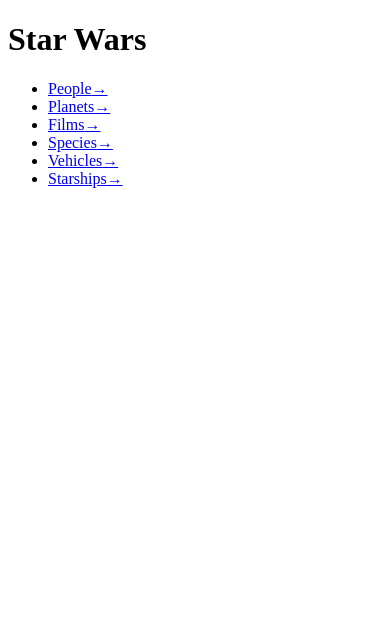
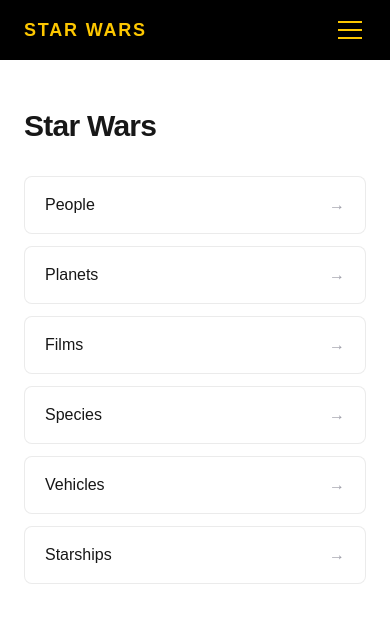
Before and after one commit to felipe-infantino/star-wars, a Next.js app: page / in a window 390 px wide. Shown: the top 620 px of the page. Built offline with nearby package versions, Linux system fonts and the light colour scheme.

Commit message:
feat: Navbar and layout implemented

```diff
--- /dev/null
+++ b/app/layout.tsx
@@ -0,0 +1,37 @@
+import type { Metadata } from "next";
+import { Geist, Geist_Mono } from "next/font/google";
+import "./globals.css";
+import Navbar from "@/components/Navbar";
+
+const geistSans = Geist({
+  variable: "--font-geist-sans",
+  subsets: ["latin"],
+});
+
+const geistMono = Geist_Mono({
+  variable: "--font-geist-mono",
+  subsets: ["latin"],
+});
+
+export const metadata: Metadata = {
+  title: "Star Wars",
+  description: "Star Wars",
+};
+
+export default function RootLayout({
+  children,
+}: Readonly<{
+  children: React.ReactNode;
+}>) {
+  return (
+    <html
+      lang="en"
+      className={`${geistSans.variable} ${geistMono.variable} h-full antialiased`}
+    >
+      <body className="min-h-full flex flex-col">
+        <Navbar />
+        {children}
+      </body>
+    </html>
+  );
+}
--- /dev/null
+++ b/components/Navbar.tsx
@@ -0,0 +1,72 @@
+"use client";
+
+import Link from "next/link";
+import { useState } from "react";
+
+const links = [
+  { href: "/", label: "Home" },
+  { href: "/people", label: "People" },
+  { href: "/planets", label: "Planets" },
+  { href: "/films", label: "Films" },
+  { href: "/species", label: "Species" },
+  { href: "/starships", label: "Starships" },
+  { href: "/vehicles", label: "Vehicles" },
+];
+
+export default function Navbar() {
+  const [open, setOpen] = useState(false);
+
+  return (
+    <nav className="bg-black text-yellow-400">
+      <div className="flex items-center justify-between px-6 py-4">
+        <Link href="/" className="font-bold tracking-widest text-lg hover:text-yellow-200 transition-colors">STAR WARS</Link>
+
+        <button
+          className="md:hidden flex flex-col gap-1.5 p-1 cursor-pointer"
+          onClick={() => setOpen((prev) => !prev)}
+          aria-label={open ? "Close menu" : "Open menu"}
+          aria-expanded={open}
+        >
+          <span
+            className={`block h-0.5 w-6 bg-yellow-400 transition-transform duration-300 origin-center ${open ? "translate-y-2 rotate-45" : ""}`}
+          />
+          <span
+            className={`block h-0.5 w-6 bg-yellow-400 transition-opacity duration-300 ${open ? "opacity-0" : ""}`}
+          />
+          <span
+            className={`block h-0.5 w-6 bg-yellow-400 transition-transform duration-300 origin-center ${open ? "-translate-y-2 -rotate-45" : ""}`}
+          />
+        </button>
+
+        <ul className="hidden md:flex gap-6 items-center">
+          {links.map(({ href, label }) => (
+            <li key={href}>
+              <Link
+                href={href}
+                className="font-semibold tracking-wide hover:text-yellow-200 transition-colors"
+              >
+                {label}
+              </Link>
+            </li>
+          ))}
+        </ul>
+      </div>
+
+      <ul
+        className={`md:hidden flex flex-col gap-0 overflow-hidden transition-all duration-300 ${open ? "max-h-96 pb-4" : "max-h-0"}`}
+      >
+        {links.map(({ href, label }) => (
+          <li key={href}>
+            <Link
+              href={href}
+              onClick={() => setOpen(false)}
+              className="block px-6 py-2 font-semibold tracking-wide hover:text-yellow-200 hover:bg-yellow-400/10 transition-colors"
+            >
+              {label}
+            </Link>
+          </li>
+        ))}
+      </ul>
+    </nav>
+  );
+}
```
